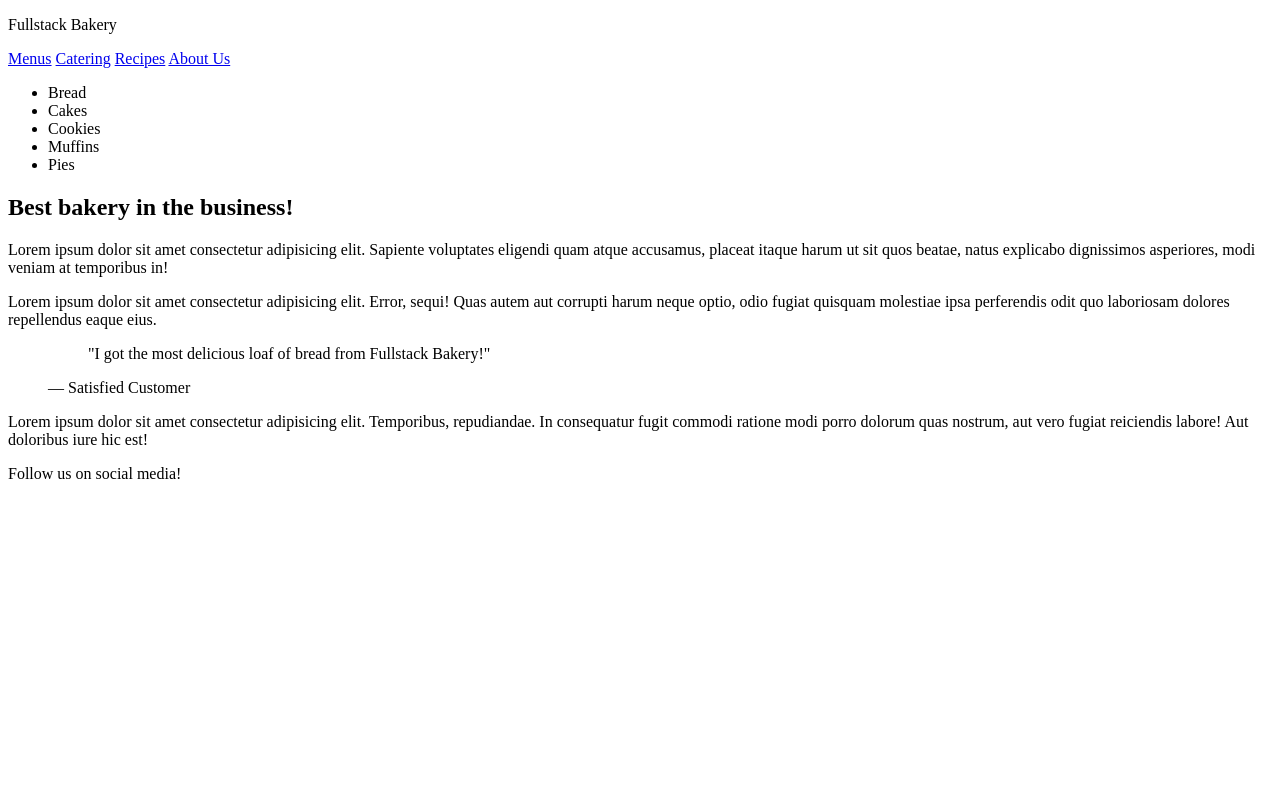
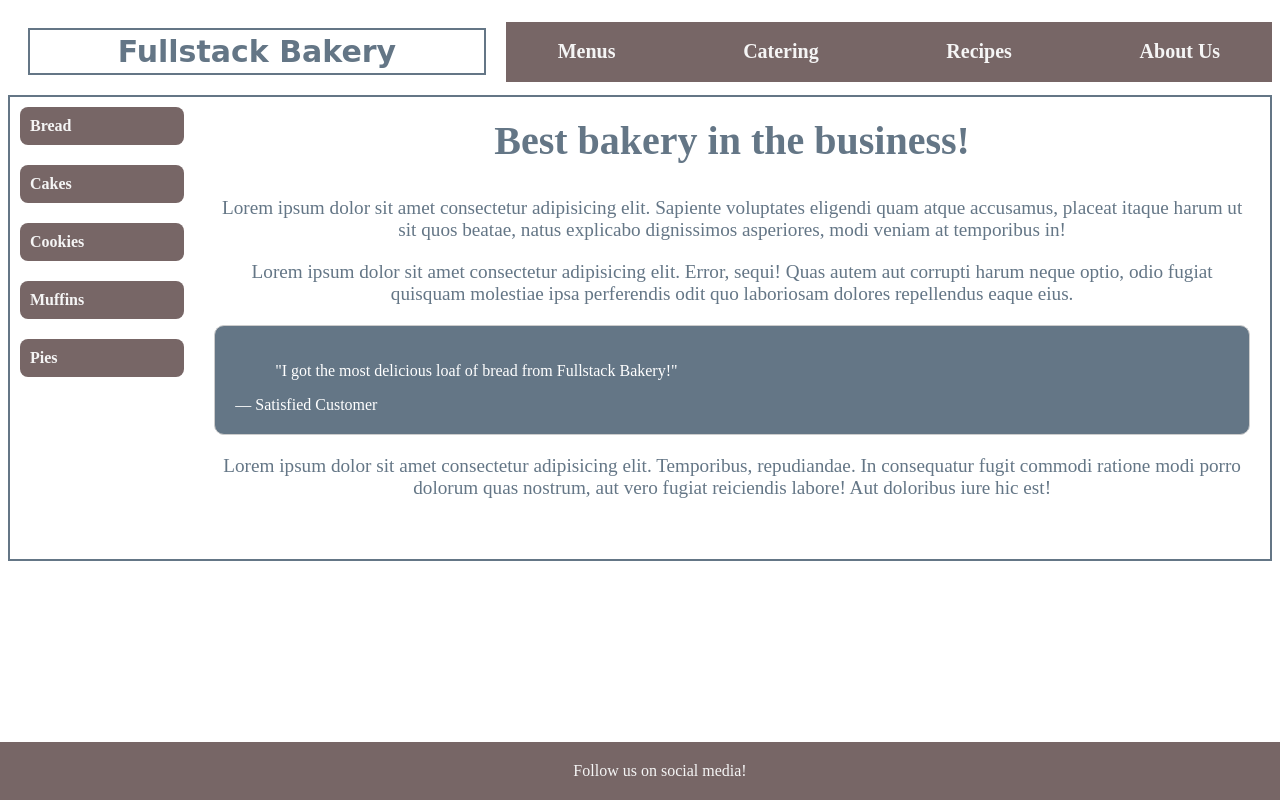
Before and after one commit to angel-hsuu/Unit1.FullstackBakery, a plain HTML site: page index.html in a window 1280 px wide. Drawn offline with Linux system fonts and the light colour scheme.

Commit message:
FullstackBakery

```diff
--- a/index.html
+++ b/index.html
@@ -1,5 +1,6 @@
 <!DOCTYPE html>
 <html lang="en">
+  <link rel="stylesheet" href="styles.css" />
   <head>
     <title>Fullstack Bakery</title>
   </head>
@@ -15,7 +16,7 @@
     </header>
     <main>
       <aside>
-        <ul>
+        <ul class="list">
           <li>Bread</li>
           <li>Cakes</li>
           <li>Cookies</li>
@@ -43,7 +44,7 @@
           </blockquote>
           <figcaption>— Satisfied Customer</figcaption>
         </figure>
-        <p>
+        <p class="highlight">
           Lorem ipsum dolor sit amet consectetur adipisicing elit. Temporibus,
           repudiandae. In consequatur fugit commodi ratione modi porro dolorum
           quas nostrum, aut vero fugiat reiciendis labore! Aut doloribus iure
--- /dev/null
+++ b/styles.css
@@ -0,0 +1,122 @@
+.brand{
+    font-size: 30px;
+    font-family: cursive;
+    font-weight: bold;
+    color: rgb(100, 118, 134);
+    display:inline-flex;
+    justify-content: center;
+    text-align: left;
+    border: 2px solid rgb(100, 118, 134);
+    padding:4px;
+    cursor:default;
+    flex-grow: 1;
+
+}
+
+nav{
+    display: flex;
+    justify-content:space-around;
+    background-color: #776666;
+    height: 60px;
+    gap: 3ch;
+    flex-grow: 2;
+
+}
+
+nav a:hover{
+    background-color: #9b8484;
+    border-radius: 5px;
+}
+
+li:hover{
+    background-color: #9b8484;
+    border-radius: 5px;
+    cursor: pointer;
+}
+
+header{
+    display: flex;
+    justify-content: space-between;
+    align-items: center;
+}
+
+a{
+    text-decoration: none;
+    color: whitesmoke;
+    font-size: 20px;
+    font-weight: bold;
+    display: flex;
+    align-items: center;
+    padding: 10px;
+}
+
+.list{
+    list-style-type: none;
+    padding: 0;
+    margin: 0;
+    display: flex;
+    flex-direction: column;
+    display:inline-flex;
+
+
+}
+li{
+    background-color: #776666;
+    color: whitesmoke;
+    font-weight: bold;
+    padding: 10px;
+    border-radius: 8px;
+    margin: 10px;
+    padding-right: 100px;
+}
+
+
+main{
+    display: flex;
+    border: 2px solid rgb(100, 118, 134);
+}
+
+h1{
+    font-size: 2.5em;
+    color: rgb(100, 118, 134);
+    text-align: center;
+    margin-top: 20px;
+}
+
+img{
+    width: 70%;
+    height: auto;
+}
+
+p{
+    font-size: 1.2em;
+    font-family:'Times New Roman', Times, serif;
+    color: rgb(100, 118, 134);
+    text-align: center;
+    margin: 20px;
+}
+
+.testimonial{
+    background-color: rgb(100, 118, 134);
+    color: white;
+    font-family: 'Times New Roman', Times, serif;
+    border: 1px solid #ccc;
+    padding: 20px;
+    margin: 20px;
+    border-radius: 10px;
+
+}
+
+footer{
+    background-color: #776666;
+    color: whitesmoke;
+    text-align: center;
+    padding: 20px;
+    width: 100%;
+    position: fixed;
+    bottom: 0;
+    left: 0;
+}
+.highlight{
+    padding-bottom: 40px;
+}
```
